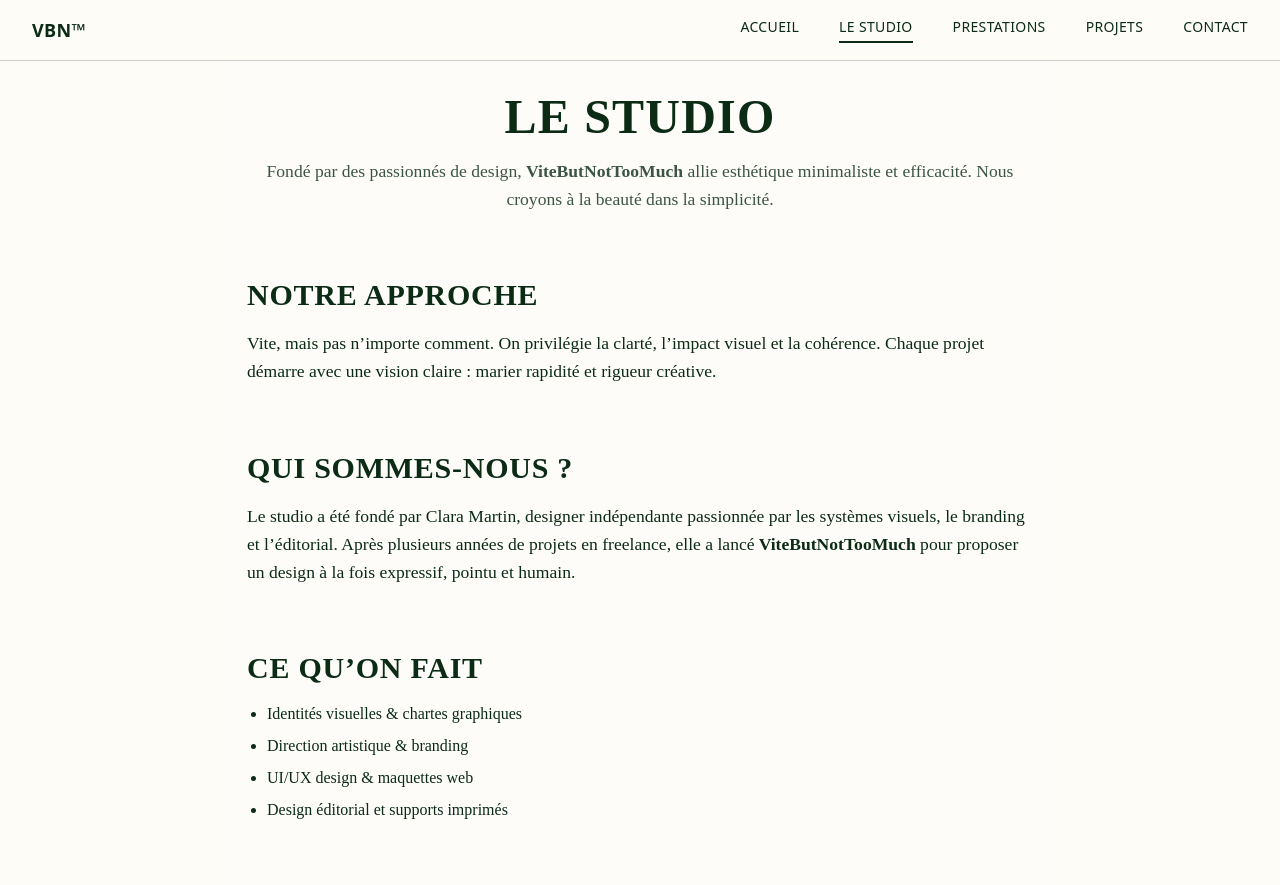
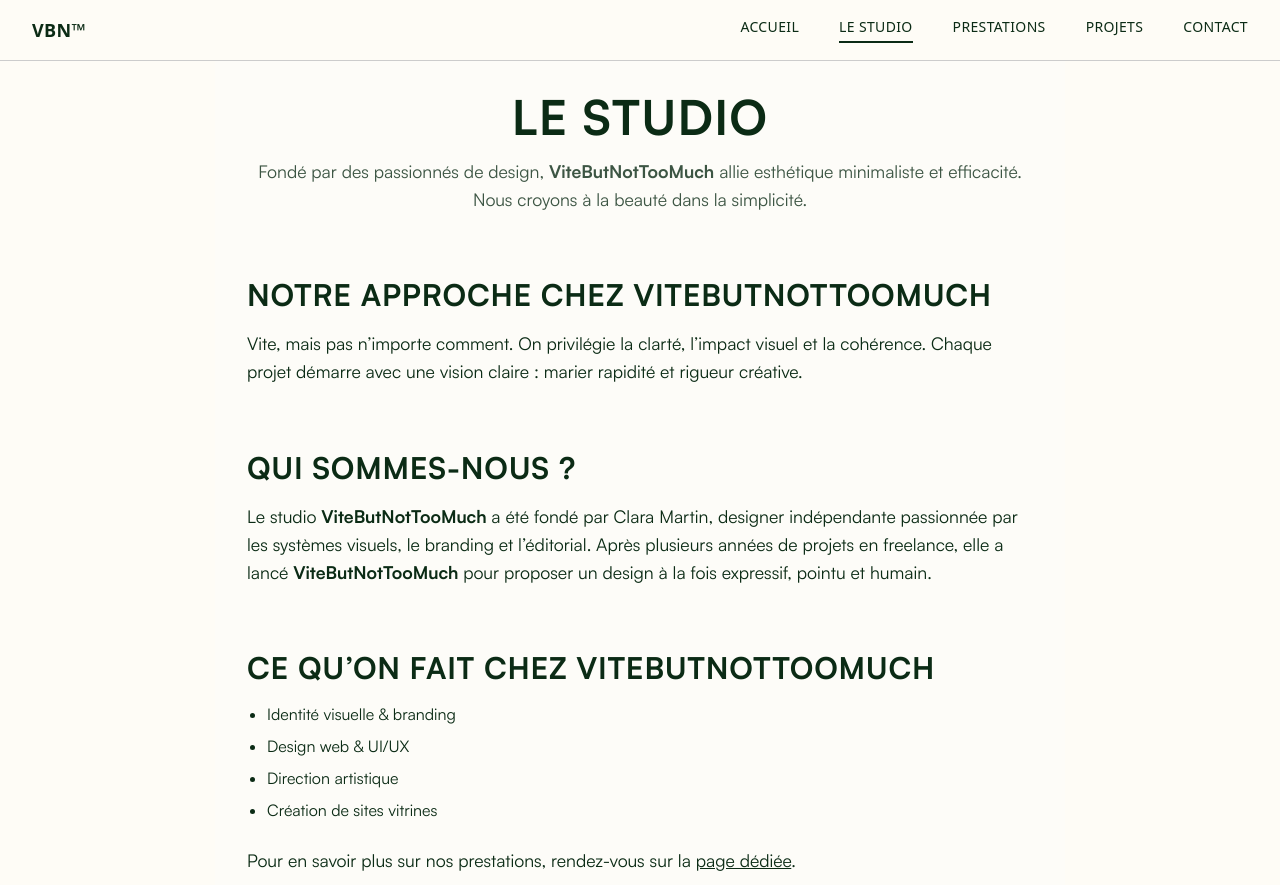
Before and after one commit to Eliasf1912/ViteButNotTooMuch, a React (Vite) app: page /studio in a window 1280 px wide. Shown: the top 885 px of the page. Built offline with nearby package versions, Linux system fonts and the light colour scheme; the HTML template or start-up script is replaced by a standard one.

Commit message:
12/06/25 3

```diff
--- a/src/App.jsx
+++ b/src/App.jsx
@@ -5,6 +5,8 @@ import Studio from './pages/Studio';
 import Prestations from './pages/Prestations';
 import Projets from './pages/Projets';
 import Contact from './pages/Contact';
+import Footer from "./components/Footer";
+
 
 export default function App() {
   return (
@@ -17,6 +19,7 @@ export default function App() {
         <Route path="/projets" element={<Projets />} />
         <Route path="/contact" element={<Contact />} />
       </Routes>
+      <Footer />
     </Router>
   );
 }
--- a/src/index.css
+++ b/src/index.css
@@ -1,4 +1,20 @@
 @import "tailwindcss";
+
+@font-face {
+  font-family: 'Satoshi';
+  src: url('/fonts/Satoshi-Regular.woff2') format('woff2');
+  font-weight: 400;
+  font-style: normal;
+  font-display: swap;
+}
+
+@font-face {
+  font-family: 'Satoshi';
+  src: url('/fonts/Satoshi-Bold.woff2') format('woff2');
+  font-weight: 700;
+  font-style: normal;
+  font-display: swap;
+}
 
 body {
 	margin: 0;
--- a/src/pages/Accueil.jsx
+++ b/src/pages/Accueil.jsx
@@ -5,7 +5,10 @@ export default function Accueil() {
   return (
     <main className="bg-[#fdfcf8] text-[#0b2b15] min-h-screen flex flex-col items-center font-[Satoshi]">
       <Helmet>
-  <title>ViteButNotTooMuch | Studio créatif à Paris — Design & Branding sur mesure</title>
+        <title>
+          ViteButNotTooMuch | Studio créatif à Paris — Design & Branding sur
+          mesure
+        </title>
 
         <meta
           name="description"
@@ -24,10 +27,7 @@ export default function Accueil() {
           property="og:image"
           content="https://www.vitebutnottoomuch.fr/images/og-cover.jpg"
         />
-  <meta
-    property="og:url"
-    content="https://www.vitebutnottoomuch.fr"
-  />
+        <meta property="og:url" content="https://www.vitebutnottoomuch.fr" />
         <meta property="og:type" content="website" />
         <meta name="twitter:card" content="summary_large_image" />
 
@@ -35,44 +35,42 @@ export default function Accueil() {
           {JSON.stringify({
             "@context": "https://schema.org",
             "@type": "Organization",
-    "name": "ViteButNotTooMuch",
-    "url": "https://www.vitebutnottoomuch.fr",
-    "logo": "https://www.vitebutnottoomuch.fr/images/logo.png",
-    "description": "Studio créatif spécialisé en design graphique, identité visuelle, branding et UI/UX.",
-    "founder": {
+            name: "ViteButNotTooMuch",
+            url: "https://www.vitebutnottoomuch.fr",
+            logo: "https://www.vitebutnottoomuch.fr/images/logo.png",
+            description:
+              "Studio créatif spécialisé en design graphique, identité visuelle, branding et UI/UX.",
+            founder: {
               "@type": "Person",
-      "name": "Clara Martin",
-      "jobTitle": "Fondatrice & Directrice artistique",
-      "sameAs": [
-        "https://www.linkedin.com/in/clara-martin-18bb1a36a/"
-      ]
+              name: "Clara Martin",
+              jobTitle: "Fondatrice & Directrice artistique",
+              sameAs: ["https://www.linkedin.com/in/clara-martin-18bb1a36a/"],
             },
-    "address": {
+            address: {
               "@type": "PostalAddress",
-      "streetAddress": "19-21 rue Erard",
-      "addressLocality": "Paris",
-      "postalCode": "75012",
-      "addressCountry": "FR"
+              streetAddress: "19-21 rue Erard",
+              addressLocality: "Paris",
+              postalCode: "75012",
+              addressCountry: "FR",
             },
-    "contactPoint": {
+            contactPoint: {
               "@type": "ContactPoint",
-      "telephone": "+33 1 86 22 25 97",
-      "contactType": "customer service",
-      "areaServed": "FR",
-      "availableLanguage": "French"
+              telephone: "+33 1 86 22 25 97",
+              contactType: "customer service",
+              areaServed: "FR",
+              availableLanguage: "French",
             },
-    "sameAs": [
+            sameAs: [
               "https://www.instagram.com/vitebutnottoomuch.studio/",
               "https://www.behance.net/vitebutnottoomuch",
-      "https://www.linkedin.com/company/vitebutnottoomuch-studio/"
-    ]
+              "https://www.linkedin.com/company/vitebutnottoomuch-studio/",
+            ],
           })}
         </script>
         <link rel="icon" href="../../public/favicon.ico" type="image/x-icon" />
         <link rel="apple-touch-icon" href="../../apple-touch-icon.png" />
         <meta name="theme-color" content="#0b2b15" />
       </Helmet>
-
 
       {/* Header */}
       <header className="w-full text-center mt-16 mb-8 px-4">
@@ -97,12 +95,14 @@ export default function Accueil() {
       <section className="grid grid-cols-1 md:grid-cols-2 gap-4 px-4 max-w-5xl mb-12 w-full">
         <img
           src="/images/fond-editorial-branding-gouttes.webp"
-          alt="Image éditoriale, fond visuel branding. Des gouttes d'eau sur une surface" loading="lazy"
+          alt="Image éditoriale, fond visuel branding. Des gouttes d'eau sur une surface"
+          loading="lazy"
           className="object-cover w-full aspect-[4/5] sm:aspect-square rounded-md"
         />
         <img
           src="/images/fond-editorial-branding-gouttes.webp"
-          alt="Image éditoriale, fond visuel branding. Des gouttes d'eau sur une surface" loading="lazy"
+          alt="Image éditoriale, fond visuel branding. Des gouttes d'eau sur une surface"
+          loading="lazy"
           className="object-cover w-full aspect-[4/5] sm:aspect-square transform -scale-x-100 rounded-md"
         />
       </section>
@@ -119,21 +119,32 @@ export default function Accueil() {
             À propos de ViteButNotTooMuch
           </h2>
           <div>
-            <h3 className="text-lg md:text-xl font-semibold mb-2">Philosophie</h3>
+            <h3 className="text-lg md:text-xl font-semibold mb-2">
+              Philosophie
+            </h3>
             <p className="leading-relaxed text-sm md:text-base">
-              Chez <strong>ViteButNotTooMuch</strong>, on croit au pouvoir du design rapide, mais réfléchi. Chaque projet est abordé avec une intention claire : allier efficacité, esthétique et sens.
+              Chez <strong>ViteButNotTooMuch</strong>, on croit au pouvoir du
+              design rapide, mais réfléchi. Chaque projet est abordé avec une
+              intention claire : allier efficacité, esthétique et sens.
             </p>
           </div>
           <div>
-            <h3 className="text-lg md:text-xl font-semibold mb-2">Ce qu’on fait</h3>
+            <h3 className="text-lg md:text-xl font-semibold mb-2">
+              Ce qu’on fait
+            </h3>
             <p className="leading-relaxed text-sm md:text-base">
-              Le studio <strong>ViteButNotTooMuch</strong> est spécialisé dans le branding, l’UI/UX design et la création de maquettes web élégantes.
+              Le studio <strong>ViteButNotTooMuch</strong> est spécialisé dans
+              le branding, l’UI/UX design et la création de maquettes web
+              élégantes.
             </p>
           </div>
           <div>
-            <h3 className="text-lg md:text-xl font-semibold mb-2">Fondatrice</h3>
+            <h3 className="text-lg md:text-xl font-semibold mb-2">
+              Fondatrice
+            </h3>
             <p className="leading-relaxed text-sm md:text-base">
-              Le studio a été fondé par une designer indépendante passionnée par l’univers du digital et de la narration visuelle.
+              Le studio a été fondé par une designer indépendante passionnée par
+              l’univers du digital et de la narration visuelle.
             </p>
           </div>
         </div>
@@ -141,13 +152,22 @@ export default function Accueil() {
 
       {/* CTA Buttons */}
       <section className="flex flex-col md:flex-row justify-center gap-4 px-4 mb-12 w-full max-w-4xl mx-auto">
-        <Link to="/studio" className="flex items-center justify-center text-center px-6 py-2 border border-[#0b2b15] text-[#0b2b15] hover:bg-[#0b2b15] hover:text-[#fdfcf8] transition-colors text-sm uppercase tracking-wide">
+        <Link
+          to="/studio"
+          className="flex items-center justify-center text-center px-6 py-2 border border-[#0b2b15] text-[#0b2b15] hover:bg-[#0b2b15] hover:text-[#fdfcf8] transition-colors text-sm uppercase tracking-wide"
+        >
           Découvrir notre approche
         </Link>
-        <Link to="/prestations" className="flex items-center justify-center text-center px-6 py-2 border border-[#0b2b15] text-[#0b2b15] hover:bg-[#0b2b15] hover:text-[#fdfcf8] transition-colors text-sm uppercase tracking-wide">
+        <Link
+          to="/prestations"
+          className="flex items-center justify-center text-center px-6 py-2 border border-[#0b2b15] text-[#0b2b15] hover:bg-[#0b2b15] hover:text-[#fdfcf8] transition-colors text-sm uppercase tracking-wide"
+        >
           Voir les services
         </Link>
-        <Link to="/contact" className="flex items-center justify-center text-center px-6 py-2 border border-[#0b2b15] text-[#0b2b15] hover:bg-[#0b2b15] hover:text-[#fdfcf8] transition-colors text-sm uppercase tracking-wide">
+        <Link
+          to="/contact"
+          className="flex items-center justify-center text-center px-6 py-2 border border-[#0b2b15] text-[#0b2b15] hover:bg-[#0b2b15] hover:text-[#fdfcf8] transition-colors text-sm uppercase tracking-wide"
+        >
           Parlons de votre projet
         </Link>
       </section>
@@ -160,41 +180,48 @@ export default function Accueil() {
           </h2>
 
           <div className="grid grid-cols-1 md:grid-cols-2 gap-8 text-left">
-            {/* Carte 1 */}
+            {/* Identité visuelle & branding */}
             <div className="bg-white rounded-2xl shadow-md p-8 border border-[#0b2b15]/10">
-              <h3 className="font-semibold text-xl mb-3">Identité visuelle</h3>
+              <h3 className="font-semibold text-xl mb-3">
+                Identité visuelle & branding
+              </h3>
               <p className="text-base leading-relaxed">
-                Création de logos, chartes graphiques et systèmes visuels
-                cohérents pour faire rayonner votre marque.
+                Création de chartes graphiques, logotypes et univers visuels
+                pour construire une image de marque cohérente et durable.
               </p>
             </div>
 
-            {/* Carte 2 */}
+            {/* Design web & UI/UX */}
             <div className="bg-white rounded-2xl shadow-md p-8 border border-[#0b2b15]/10">
-              <h3 className="font-semibold text-xl mb-3">Branding freelance</h3>
+              <h3 className="font-semibold text-xl mb-3">Design web & UI/UX</h3>
               <p className="text-base leading-relaxed">
-                Une stratégie de marque sur-mesure pour vous démarquer avec
-                impact.
+                Conception d’interfaces web claires, esthétiques et orientées
+                utilisateur, adaptées à tous les écrans.
               </p>
             </div>
 
-            {/* Carte 3 */}
+            {/* Direction artistique */}
             <div className="bg-white rounded-2xl shadow-md p-8 border border-[#0b2b15]/10">
-              <h3 className="font-semibold text-xl mb-3">UI/UX design</h3>
+              <h3 className="font-semibold text-xl mb-3">
+                Direction artistique
+              </h3>
               <p className="text-base leading-relaxed">
-                Interfaces claires et intuitives, pensées pour vos utilisateurs.
+                Accompagnement créatif global : cadrage esthétique, cohérence
+                visuelle, choix iconographiques et typographiques.
               </p>
             </div>
 
-            {/* Carte 4 */}
+            {/* Création de sites vitrines */}
             <div className="bg-white rounded-2xl shadow-md p-8 border border-[#0b2b15]/10">
-              <h3 className="font-semibold text-xl mb-3">Sites vitrines</h3>
+              <h3 className="font-semibold text-xl mb-3">
+                Création de sites vitrines
+              </h3>
               <p className="text-base leading-relaxed">
-                Design et maquettes de sites élégants, rapides et responsive.
+                Design et prototypage de sites élégants, rapides et impactants,
+                pensés pour présenter votre activité avec clarté.
               </p>
             </div>
           </div>
-
           {/* CTA */}
           <div className="mt-12">
             <a
@@ -218,7 +245,8 @@ export default function Accueil() {
             <div className="flex flex-col items-center text-left bg-white rounded-2xl shadow-md overflow-hidden border border-[#0b2b15]/10">
               <img
                 src="/images/branding-startup-tech.webp"
-                alt="Identité visuelle pour une startup tech, création de logo et système de marque" loading="lazy"
+                alt="Identité visuelle pour une startup tech, création de logo et système de marque"
+                loading="lazy"
                 className="w-full h-60 object-cover"
               />
               <div className="p-6">
@@ -242,7 +270,8 @@ export default function Accueil() {
             <div className="flex flex-col items-center text-left bg-white rounded-2xl shadow-md overflow-hidden border border-[#0b2b15]/10">
               <img
                 src="/images/ui-ux-ecommerce-refonte.webp"
-                alt="Interface e-commerce repensée pour optimiser l’expérience utilisateur et la conversion" loading="lazy"
+                alt="Interface e-commerce repensée pour optimiser l’expérience utilisateur et la conversion"
+                loading="lazy"
                 className="w-full h-60 object-cover"
               />
               <div className="p-6">
@@ -339,30 +368,6 @@ export default function Accueil() {
           </div>
         </div>
       </section>
-
-      {/* Footer */}
-      <footer className="w-full px-4 sm:px-6 py-10 border-t border-[#0b2b15]/10 text-sm text-center text-darkgreen">
-  <p className="mb-4">© {new Date().getFullYear()} ViteButNotTooMuch</p>
-
-  <nav className="flex flex-col sm:flex-row flex-wrap justify-center gap-2 sm:gap-4 text-xs uppercase tracking-wide">
-    <a href="/" className="hover:underline">
-      Accueil
-    </a>
-    <a href="/studio" className="hover:underline">
-      Le studio
-    </a>
-    <a href="/prestations" className="hover:underline">
-      Prestations
-    </a>
-    <a href="/projets" className="hover:underline">
-      Projets
-    </a>
-    <a href="/contact" className="hover:underline">
-      Contact
-    </a>
-  </nav>
-</footer>
-
     </main>
   );
 }
--- a/src/pages/Studio.jsx
+++ b/src/pages/Studio.jsx
@@ -4,7 +4,10 @@ export default function Studio() {
   return (
     <main className="bg-[#fdfcf8] text-[#0b2b15] font-[Satoshi] px-6 py-16">
       <Helmet>
-  <title>Le studio | ViteButNotTooMuch — Design graphique & direction artistique</title>
+        <title>
+          Le studio | ViteButNotTooMuch — Design graphique & direction
+          artistique
+        </title>
 
         <meta
           name="description"
@@ -34,37 +37,36 @@ export default function Studio() {
           {JSON.stringify({
             "@context": "https://schema.org",
             "@type": "Organization",
-      "name": "ViteButNotTooMuch",
-      "url": "https://www.vitebutnottoomuch.fr",
-      "logo": "https://www.vitebutnottoomuch.fr/images/logo.png",
-      "description": "Studio créatif spécialisé en design graphique, identité visuelle, branding et UI/UX.",
-      "founder": {
+            name: "ViteButNotTooMuch",
+            url: "https://www.vitebutnottoomuch.fr",
+            logo: "https://www.vitebutnottoomuch.fr/images/logo.png",
+            description:
+              "Studio créatif spécialisé en design graphique, identité visuelle, branding et UI/UX.",
+            founder: {
               "@type": "Person",
-        "name": "Clara Martin",
-        "jobTitle": "Fondatrice & Directrice artistique",
-        "sameAs": [
-          "https://www.linkedin.com/in/clara-martin-18bb1a36a/"
-        ]
+              name: "Clara Martin",
+              jobTitle: "Fondatrice & Directrice artistique",
+              sameAs: ["https://www.linkedin.com/in/clara-martin-18bb1a36a/"],
             },
-      "address": {
+            address: {
               "@type": "PostalAddress",
-        "streetAddress": "19-21 rue Erard",
-        "addressLocality": "Paris",
-        "postalCode": "75012",
-        "addressCountry": "FR"
+              streetAddress: "19-21 rue Erard",
+              addressLocality: "Paris",
+              postalCode: "75012",
+              addressCountry: "FR",
             },
-      "contactPoint": {
+            contactPoint: {
               "@type": "ContactPoint",
-        "telephone": "+33 1 86 22 25 97",
-        "contactType": "customer service",
-        "areaServed": "FR",
-        "availableLanguage": "French"
+              telephone: "+33 1 86 22 25 97",
+              contactType: "customer service",
+              areaServed: "FR",
+              availableLanguage: "French",
             },
-      "sameAs": [
+            sameAs: [
               "https://www.instagram.com/vitebutnottoomuch.studio/",
               "https://www.behance.net/vitebutnottoomuch",
-        "https://www.linkedin.com/company/vitebutnottoomuch-studio/"
-      ]
+              "https://www.linkedin.com/company/vitebutnottoomuch-studio/",
+            ],
           })}
         </script>
 
@@ -78,19 +80,21 @@ export default function Studio() {
           Le studio
         </h1>
         <p className="text-base md:text-lg leading-relaxed text-[#0b2b15]/80">
-          Fondé par des passionnés de design, <strong>ViteButNotTooMuch</strong> allie esthétique
-          minimaliste et efficacité. Nous croyons à la beauté dans la simplicité.
+          Fondé par des passionnés de design, <strong>ViteButNotTooMuch</strong>{" "}
+          allie esthétique minimaliste et efficacité. Nous croyons à la beauté
+          dans la simplicité.
         </p>
       </header>
 
       {/* Section philosophie */}
       <section className="max-w-4xl mx-auto mb-16 space-y-6">
         <h2 className="text-2xl md:text-3xl font-bold uppercase tracking-wide mb-4">
-          Notre approche
+          Notre approche chez ViteButNotTooMuch
         </h2>
         <p className="text-base leading-relaxed">
-          Vite, mais pas n’importe comment. On privilégie la clarté, l’impact visuel et la cohérence.
-          Chaque projet démarre avec une vision claire : marier rapidité et rigueur créative.
+          Vite, mais pas n’importe comment. On privilégie la clarté, l’impact
+          visuel et la cohérence. Chaque projet démarre avec une vision claire :
+          marier rapidité et rigueur créative.
         </p>
       </section>
 
@@ -100,23 +104,33 @@ export default function Studio() {
           Qui sommes-nous ?
         </h2>
         <p className="text-base leading-relaxed">
-          Le studio a été fondé par Clara Martin, designer indépendante passionnée par les systèmes visuels,
-          le branding et l’éditorial. Après plusieurs années de projets en freelance, elle a lancé
-          <strong> ViteButNotTooMuch </strong> pour proposer un design à la fois expressif, pointu et humain.
+          Le studio <strong> ViteButNotTooMuch </strong> a été fondé par Clara
+          Martin, designer indépendante passionnée par les systèmes visuels, le
+          branding et l’éditorial. Après plusieurs années de projets en
+          freelance, elle a lancé
+          <strong> ViteButNotTooMuch </strong> pour proposer un design à la fois
+          expressif, pointu et humain.
         </p>
       </section>
 
       {/* Expertise */}
       <section className="max-w-4xl mx-auto mb-16 space-y-6">
         <h2 className="text-2xl md:text-3xl font-bold uppercase tracking-wide mb-4">
-          Ce qu’on fait
+          Ce qu’on fait chez ViteButNotTooMuch
         </h2>
         <ul className="list-disc pl-5 space-y-2 text-base">
-          <li>Identités visuelles & chartes graphiques</li>
-          <li>Direction artistique & branding</li>
-          <li>UI/UX design & maquettes web</li>
-          <li>Design éditorial et supports imprimés</li>
+          <li>Identité visuelle & branding</li>
+          <li>Design web & UI/UX</li>
+          <li>Direction artistique</li>
+          <li>Création de sites vitrines</li>
         </ul>
+        <p className="text-base leading-relaxed">
+          Pour en savoir plus sur nos prestations, rendez-vous sur la{" "}
+          <a href="/prestations" className="underline">
+            page dédiée
+          </a>
+          .
+        </p>
       </section>
 
       {/* Image / ambiance studio */}
```
Also changed, not shown: src/components/Footer.jsx (added, +25 -0 lines), src/pages/Contact.jsx (+0 -22 lines), public/fonts/Satoshi-Bold.woff2 (added), public/fonts/Satoshi-Regular.woff2 (added). Lines whose indentation alone changed are shown as unchanged.
